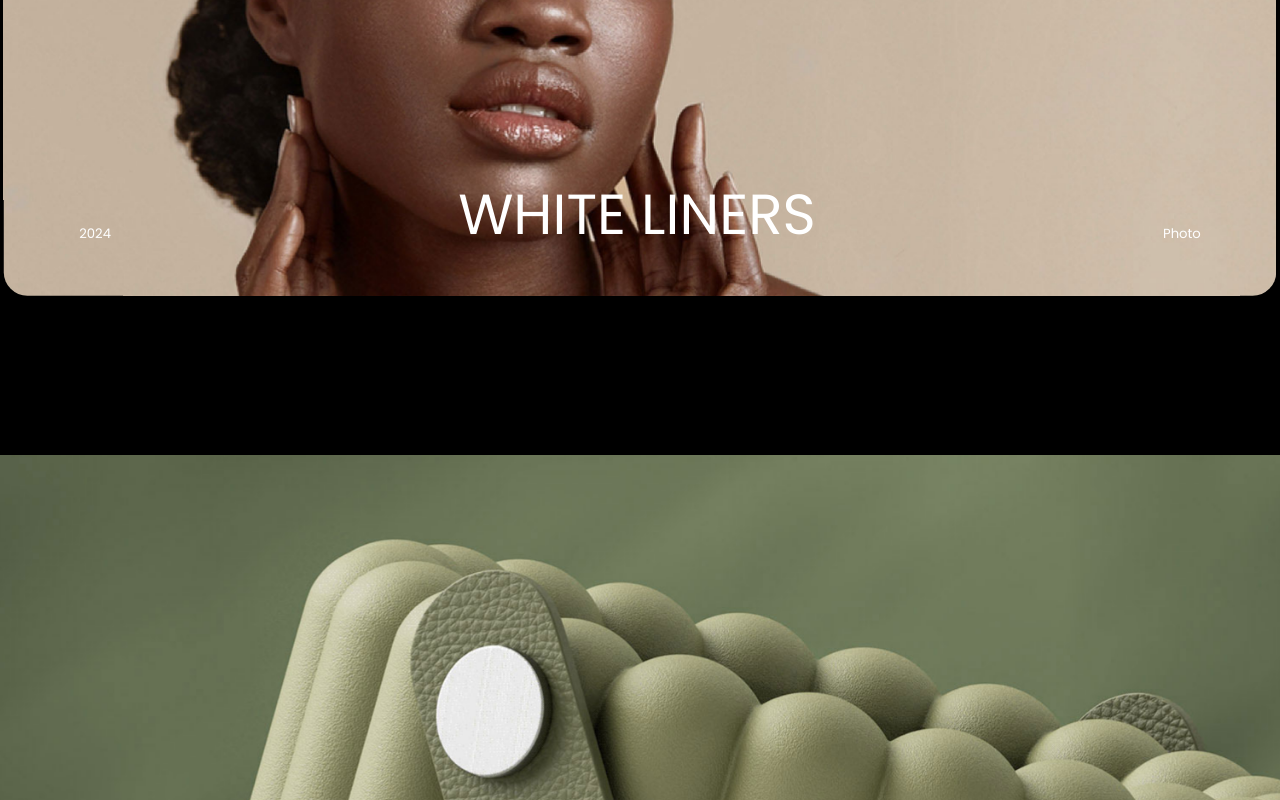
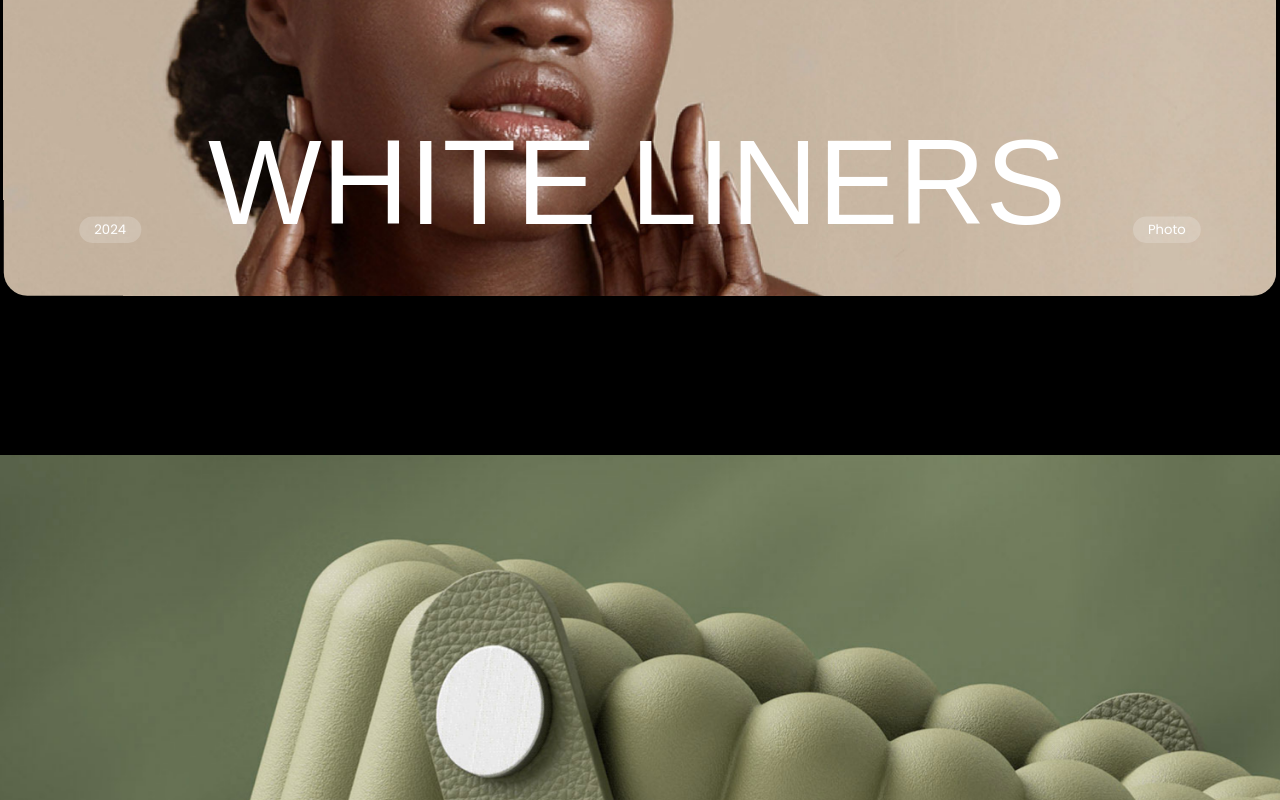
Before and after one commit to idesofmarch00/montoya-clone, a Next.js app: page / in a window 1280 px wide. Shown: the part 1220-2020 px from the top of the page. Built offline with nearby package versions, Linux system fonts and the light colour scheme; a web font is replaced by a local one.

Commit message:
card font fix

```diff
--- a/src/components/projects/Card.tsx
+++ b/src/components/projects/Card.tsx
@@ -52,9 +52,13 @@ const Card = ({
               />
             </motion.div>
             <div className="absolute bottom-0 w-full px-20 pb-14 text-white flex items-end justify-between">
-              <span className="text-sm">{year}</span>
-              <span className="text-6xl">{title}</span>
-              <span className="text-sm">{type}</span>
+              <button className="text-sm bg-white bg-opacity-20 rounded-full px-4 py-1 text-white">
+                {year}
+              </button>
+              <h1 className="text-9xl">{title}</h1>
+              <span className="text-sm bg-white bg-opacity-20 rounded-full px-4 py-1 text-white">
+                {type}
+              </span>
             </div>
           </div>
         </div>
```
